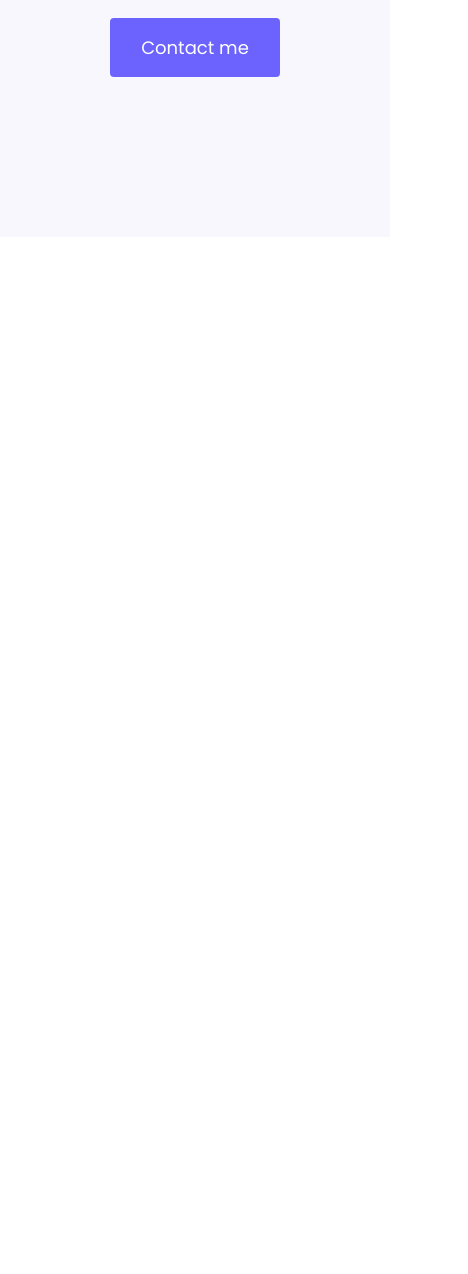
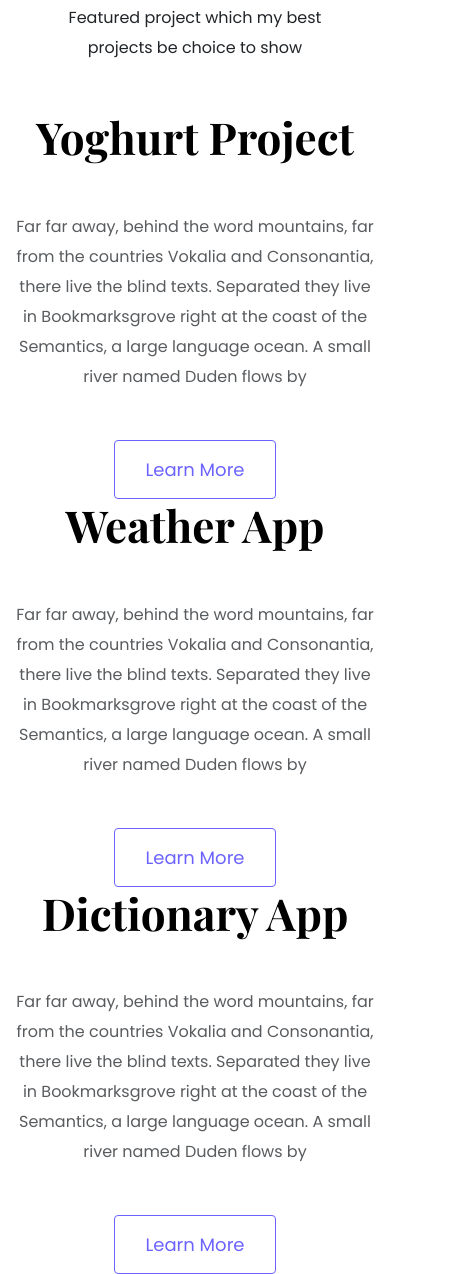
Before and after one commit to KgomotsoSalman/portfolio-setup, a plain HTML site: page index.html in a window 390 px wide. Shown: the part 578-1852 px from the top of the page, 468 px wide, since content can reach past the window. Before the commit the page ends 844 px from the top, so only its background shows below. Drawn offline with nearby package versions, Linux system fonts and the light colour scheme; a web font is replaced by a local one.

Commit message:
added css and html

```diff
--- a/index.html
+++ b/index.html
@@ -30,6 +30,63 @@
         </div>
 
     </div>
+    <p class="text-center  m-5">Featured project which my best projects be choice to show</p>
+    <div class="container">
+        <div class="row">
+            <div class="col d-none d-lg-block">
+                <img src="" class="" alt="" />
+            </div>
+        </div>
+
+        <div class="row">
+            <div class="col">
+                <div class="project-description">
+                    <h2 class="mb-5">Yoghurt Project</h2>
+                    <p class="mb-5 text-muted">Far far away, behind the word mountains, far from the countries Vokalia and Consonantia, there live the blind texts. Separated they live in Bookmarksgrove right at the coast of the Semantics, a large language ocean. A small river named
+                        Duden flows by
+                    </p>
+                    <a href="" class="btn btn-outline">Learn More</a>
+                </div>
+            </div>
+        </div>
+
+
+        <div class="row">
+            <div class="col">
+                <div class="project-description">
+                    <h2 class="mb-5">Weather App</h2>
+                    <p class="mb-5 text-muted">Far far away, behind the word mountains, far from the countries Vokalia and Consonantia, there live the blind texts. Separated they live in Bookmarksgrove right at the coast of the Semantics, a large language ocean. A small river named
+                        Duden flows by
+                    </p>
+                    <a href="" class="btn btn-outline">Learn More</a>
+                </div>
+            </div>
+            <div class="container">
+                <div class="row ">
+                    <div class="col d-none d-lg-block">
+                        <img src="" class="" alt="" />
+                    </div>
+                </div>
+            </div>
+            <div class="container">
+                <div class="row">
+                    <div class="col d-none d-lg-block">
+                        <img src="" class="" alt="" />
+                    </div>
+                </div>
+
+                <div class="row">
+                    <div class="col">
+                        <div class="project-description">
+                            <h2 class="mb-5">Dictionary App</h2>
+                            <p class="mb-5 text-muted">Far far away, behind the word mountains, far from the countries Vokalia and Consonantia, there live the blind texts. Separated they live in Bookmarksgrove right at the coast of the Semantics, a large language ocean. A small
+                                river named Duden flows by
+                            </p>
+                            <a href="" class="btn btn-outline">Learn More</a>
+                        </div>
+                    </div>
+                </div>
+            </div>
 </body>
 
 </html>
--- a/styles/portfolio.css
+++ b/styles/portfolio.css
@@ -19,11 +19,18 @@ h3 {
 
 h1 {
     font-size: 96px;
+    line-height: 1.5;
+}
+
+h2 {
+    font-size: 64px;
 }
 
 p {
     font-family: var(--subheading-font-family);
     font-weight: normal;
+    font-size: 16px;
+    line-height: 30px;
 }
 
 .portfolio {
@@ -52,3 +59,33 @@ p {
     line-height: 27px;
     padding: 15px 30px;
 }
+
+.btn-outline {
+    color: var(--branding-color);
+    border: 1px solid var(--branding-color);
+    border-radius: 4px;
+    font-size: 18px;
+    line-height: 27px;
+    padding: 15px 30px;
+}
+
+.project-description {
+    padding: 120px 60px;
+}
+
+@media(max-width:900px) {
+    h1 {
+        font-size: 44px;
+        line-height: 1.5;
+    }
+    h2 {
+        font-size: 44px;
+    }
+    .portfolio {
+        padding: 80px 20px;
+    }
+    .project-description {
+        padding: 0;
+        text-align: center;
+    }
+}
```
